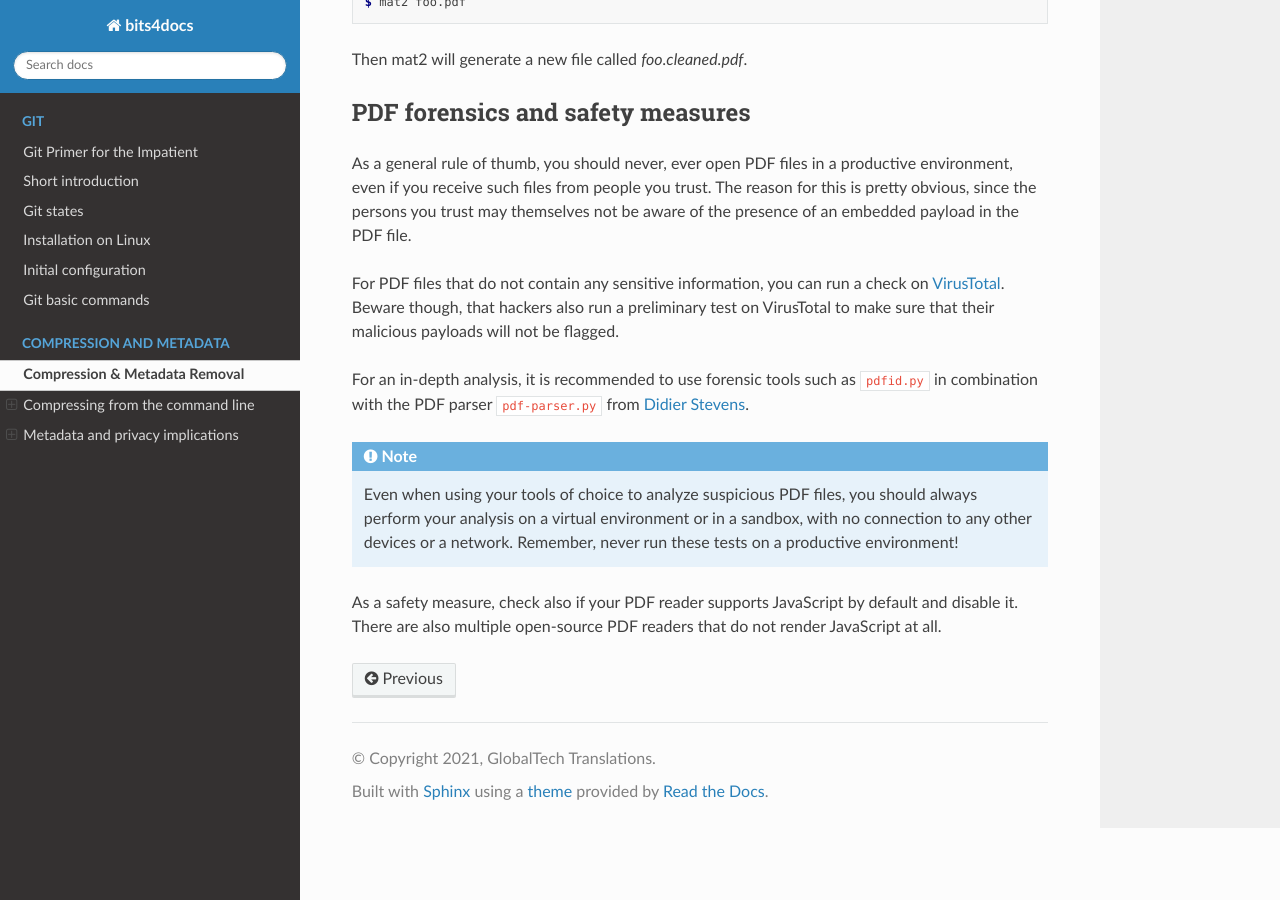
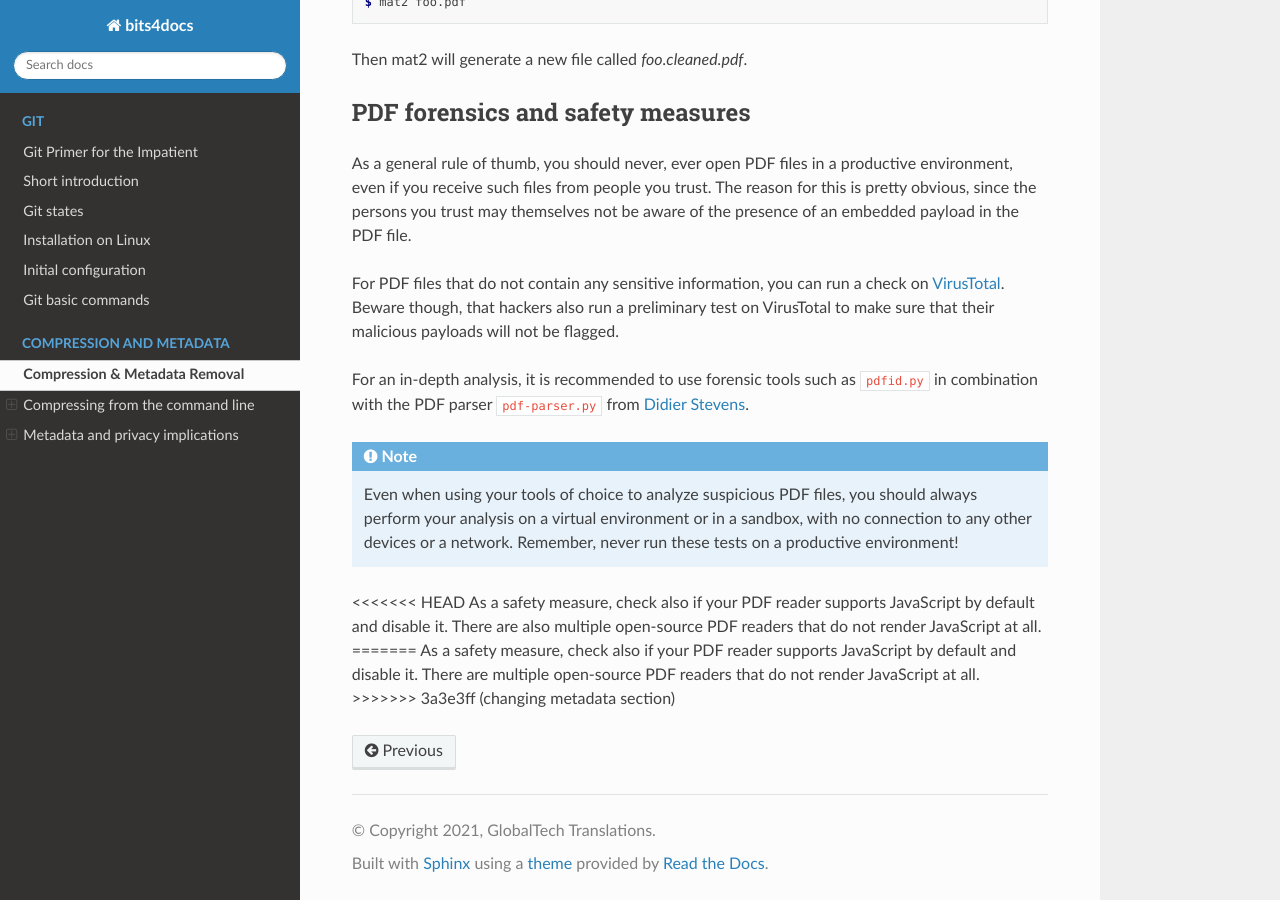
Before and after one commit to ka2in/bits4docs, a Sphinx documentation site: the page built from docs/source/metadata-compression.rst, in a window 1280 px wide and 900 px high, scrolled down 2406 px. Built offline with Sphinx 7.4.7 and the Read the Docs theme 2.0.0, drawn with Linux system fonts in a browser that asks for light colours.

Commit message:
changing metadata section

```diff
--- a/docs/source/metadata-compression.rst
+++ b/docs/source/metadata-compression.rst
@@ -107,7 +107,11 @@ For an in-depth analysis, it is recommended to use forensic tools such as ``pdfi
 
    Even when using your tools of choice to analyze suspicious PDF files, you should always perform your analysis on a virtual environment or in a sandbox, with no connection to any other devices or a network. Remember, never run these tests on a productive environment!
 
+<<<<<<< HEAD
 As a safety measure, check also if your PDF reader supports JavaScript by default and disable it. There are also multiple open-source PDF readers that do not render JavaScript at all.
+=======
+As a safety measure, check also if your PDF reader supports JavaScript by default and disable it. There are multiple open-source PDF readers that do not render JavaScript at all.
+>>>>>>> 3a3e3ff (changing metadata section)
 
 
 
```
